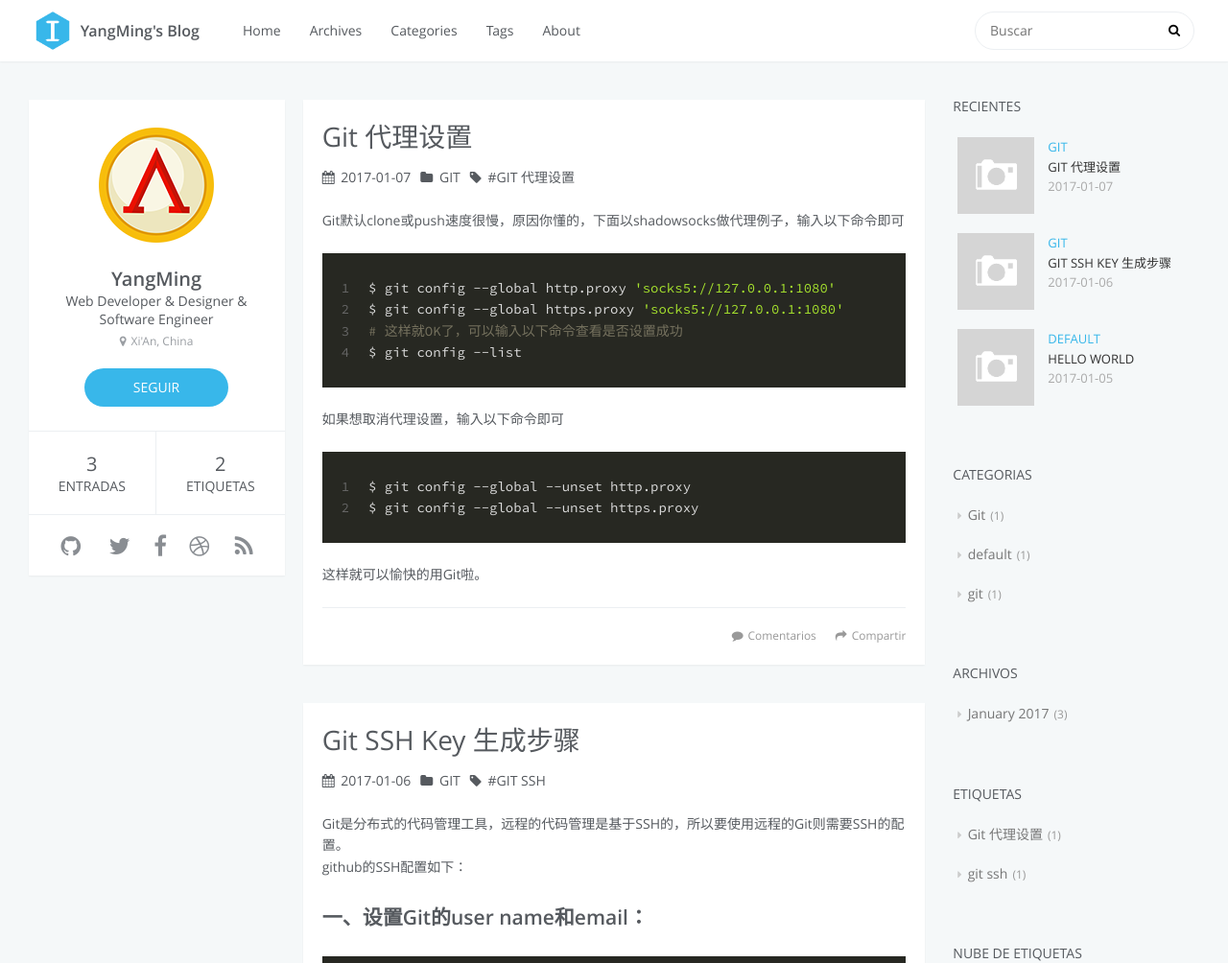
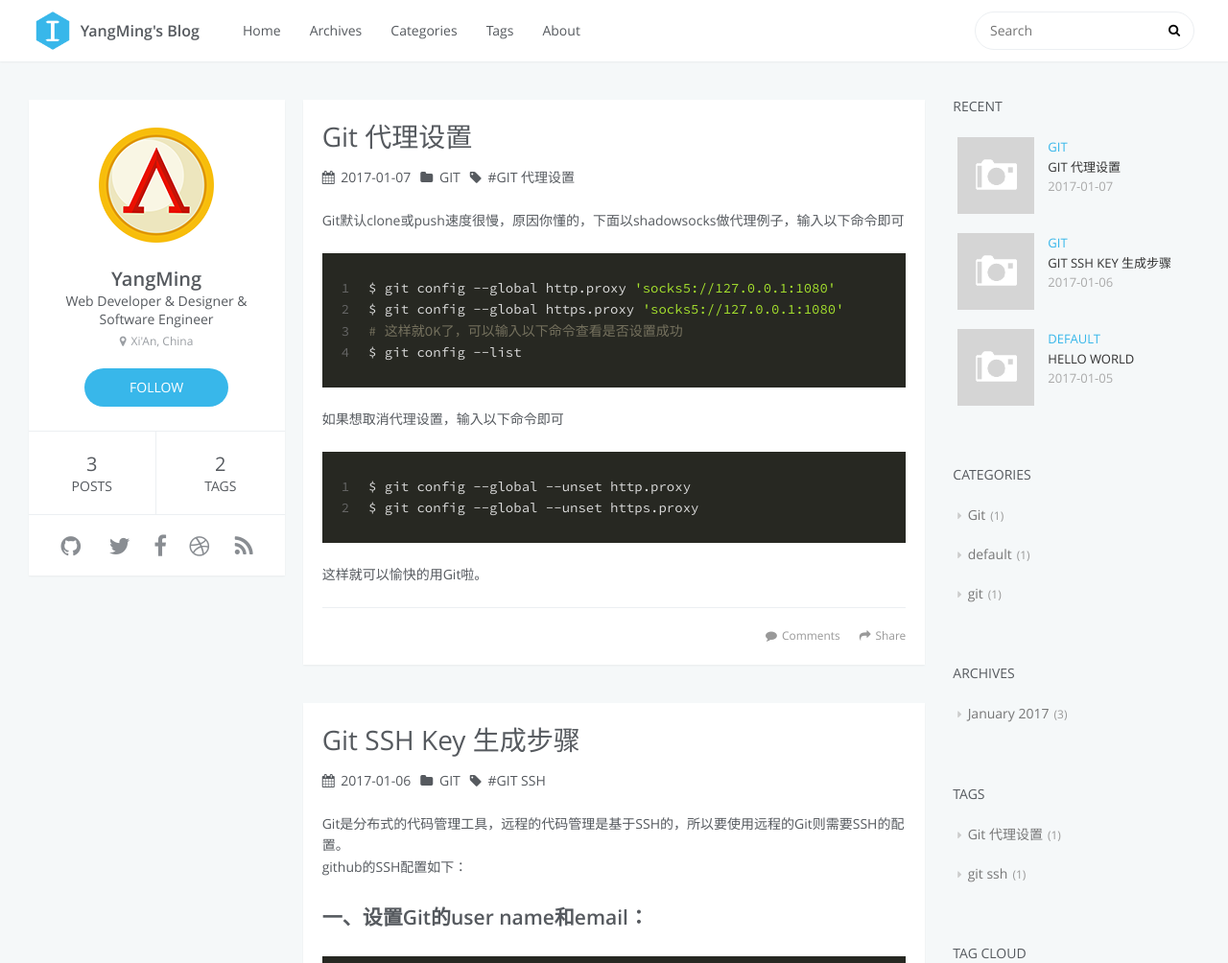
Before and after one commit to ymfeelcn/ymfeelcn.github.io, a plain HTML site: page index.html in a window 1280 px wide. Shown: the top 1004 px of the page at 96% size. Drawn offline with Linux system fonts and the light colour scheme; no server answers.

Commit message:
Site updated: 2017-01-07 02:13:46

```diff
--- a/index.html
+++ b/index.html
@@ -79,7 +79,7 @@
             <div id="search-form-wrap">
 
     <form class="search-form">
-        <input type="text" class="ins-search-input search-form-input" placeholder="Buscar" />
+        <input type="text" class="ins-search-input search-form-input" placeholder="Search" />
         <button type="submit" class="search-form-submit"></button>
     </form>
     <div class="ins-search">
@@ -98,10 +98,10 @@
 (function (window) {
     var INSIGHT_CONFIG = {
         TRANSLATION: {
-            POSTS: 'Entradas',
+            POSTS: 'Posts',
             PAGES: 'Pages',
-            CATEGORIES: 'Categorias',
-            TAGS: 'Etiquetas',
+            CATEGORIES: 'Categories',
+            TAGS: 'Tags',
             UNTITLED: '(Untitled)',
         },
         ROOT_URL: '/',
@@ -132,7 +132,7 @@
                 <td>
 
     <div class="search-form">
-        <input type="text" class="ins-search-input search-form-input" placeholder="Buscar" />
+        <input type="text" class="ins-search-input search-form-input" placeholder="Search" />
     </div>
 
                 </td>
@@ -152,16 +152,16 @@
             <h2 id="name">YangMing</h2>
             <h3 id="title">Web Developer &amp; Designer &amp; Software Engineer</h3>
             <span id="location"><i class="fa fa-map-marker"></i>Xi&#39;An, China</span>
-            <a id="follow" target="_blank" href="http://github.com/ymfeelcn">SEGUIR</a>
+            <a id="follow" target="_blank" href="http://github.com/ymfeelcn">FOLLOW</a>
         </div>
         <div class="article-info profile-block">
             <div class="article-info-block">
                 3
-                <span>Entradas</span>
+                <span>posts</span>
             </div>
             <div class="article-info-block">
                 2
-                <span>Etiquetas</span>
+                <span>tags</span>
             </div>
         </div>
 
@@ -265,7 +265,7 @@
 
 </div>
 
-    <a data-url="https://ymfeelcn.github.io/2017/01/07/Git-代理设置/" data-id="cixm398c900027ohilc6o2ypx" class="article-share-link"><i class="fa fa-share"></i>Compartir</a>
+    <a data-url="https://ymfeelcn.github.io/2017/01/07/Git-代理设置/" data-id="cixm398c900027ohilc6o2ypx" class="article-share-link"><i class="fa fa-share"></i>Share</a>
 <script>
     (function ($) {
         // Prevent duplicate binding
@@ -333,7 +333,7 @@
 
 
 
-        <a href="https://ymfeelcn.github.io/2017/01/07/Git-代理设置/#comments" class="article-comment-link disqus-comment-count" data-disqus-url="https://ymfeelcn.github.io/2017/01/07/Git-代理设置/">Comentarios</a>
+        <a href="https://ymfeelcn.github.io/2017/01/07/Git-代理设置/#comments" class="article-comment-link disqus-comment-count" data-disqus-url="https://ymfeelcn.github.io/2017/01/07/Git-代理设置/">Comments</a>
 
 
         </footer>
@@ -405,7 +405,7 @@
 
 </div>
 
-    <a data-url="https://ymfeelcn.github.io/2017/01/06/Git-SSH-Key-生成步骤/" data-id="cixm398bz00017ohidkn67644" class="article-share-link"><i class="fa fa-share"></i>Compartir</a>
+    <a data-url="https://ymfeelcn.github.io/2017/01/06/Git-SSH-Key-生成步骤/" data-id="cixm398bz00017ohidkn67644" class="article-share-link"><i class="fa fa-share"></i>Share</a>
 <script>
     (function ($) {
         // Prevent duplicate binding
@@ -473,7 +473,7 @@
 
 
 
-        <a href="https://ymfeelcn.github.io/2017/01/06/Git-SSH-Key-生成步骤/#comments" class="article-comment-link disqus-comment-count" data-disqus-url="https://ymfeelcn.github.io/2017/01/06/Git-SSH-Key-生成步骤/">Comentarios</a>
+        <a href="https://ymfeelcn.github.io/2017/01/06/Git-SSH-Key-生成步骤/#comments" class="article-comment-link disqus-comment-count" data-disqus-url="https://ymfeelcn.github.io/2017/01/06/Git-SSH-Key-生成步骤/">Comments</a>
 
 
         </footer>
@@ -540,7 +540,7 @@
 
 </div>
 
-    <a data-url="https://ymfeelcn.github.io/2017/01/05/hello-world/" data-id="cixm398cj00057ohi8zonzbsg" class="article-share-link"><i class="fa fa-share"></i>Compartir</a>
+    <a data-url="https://ymfeelcn.github.io/2017/01/05/hello-world/" data-id="cixm398cj00057ohi8zonzbsg" class="article-share-link"><i class="fa fa-share"></i>Share</a>
 <script>
     (function ($) {
         // Prevent duplicate binding
@@ -608,7 +608,7 @@
 
 
 
-        <a href="https://ymfeelcn.github.io/2017/01/05/hello-world/#comments" class="article-comment-link disqus-comment-count" data-disqus-url="https://ymfeelcn.github.io/2017/01/05/hello-world/">Comentarios</a>
+        <a href="https://ymfeelcn.github.io/2017/01/05/hello-world/#comments" class="article-comment-link disqus-comment-count" data-disqus-url="https://ymfeelcn.github.io/2017/01/05/hello-world/">Comments</a>
 
 
         </footer>
@@ -623,7 +623,7 @@
 
 
     <div class="widget-wrap">
-        <h3 class="widget-title">Recientes</h3>
+        <h3 class="widget-title">recent</h3>
         <div class="widget">
             <ul id="recent-post" class="">
 
@@ -691,7 +691,7 @@
 
 
     <div class="widget-wrap">
-        <h3 class="widget-title">Categorias</h3>
+        <h3 class="widget-title">categories</h3>
         <div class="widget">
             <ul class="category-list"><li class="category-list-item"><a class="category-list-link" href="/categories/Git/">Git</a><span class="category-list-count">1</span></li><li class="category-list-item"><a class="category-list-link" href="/categories/default/">default</a><span class="category-list-count">1</span></li><li class="category-list-item"><a class="category-list-link" href="/categories/git/">git</a><span class="category-list-count">1</span></li></ul>
         </div>
@@ -700,7 +700,7 @@
 
 
     <div class="widget-wrap">
-        <h3 class="widget-title">Archivos</h3>
+        <h3 class="widget-title">archives</h3>
         <div class="widget">
             <ul class="archive-list"><li class="archive-list-item"><a class="archive-list-link" href="/archives/2017/01/">January 2017</a><span class="archive-list-count">3</span></li></ul>
         </div>
@@ -709,7 +709,7 @@
 
 
     <div class="widget-wrap">
-        <h3 class="widget-title">Etiquetas</h3>
+        <h3 class="widget-title">tags</h3>
         <div class="widget">
             <ul class="tag-list"><li class="tag-list-item"><a class="tag-list-link" href="/tags/Git-代理设置/">Git 代理设置</a><span class="tag-list-count">1</span></li><li class="tag-list-item"><a class="tag-list-link" href="/tags/git-ssh/">git ssh</a><span class="tag-list-count">1</span></li></ul>
         </div>
@@ -718,7 +718,7 @@
 
 
     <div class="widget-wrap">
-        <h3 class="widget-title">Nube de etiquetas</h3>
+        <h3 class="widget-title">tag cloud</h3>
         <div class="widget tagcloud">
             <a href="/tags/Git-代理设置/" style="font-size: 10px;">Git 代理设置</a> <a href="/tags/git-ssh/" style="font-size: 10px;">git ssh</a>
         </div>
@@ -727,7 +727,7 @@
 
 
     <div class="widget-wrap widget-list">
-        <h3 class="widget-title">Links</h3>
+        <h3 class="widget-title">links</h3>
         <div class="widget">
             <ul>
 
@@ -762,7 +762,7 @@
     };
     (function() {
         var d = document, s = d.createElement('script');
-        s.src = '//' + 'hexo-theme-icarus' + '.disqus.com/count.js';
+        s.src = '//' + 'https-ymfeelcn-github-io' + '.disqus.com/count.js';
         s.setAttribute('data-timestamp', +new Date());
         (d.head || d.body).appendChild(s);
     })();
```
Also changed, not shown: 2017/01/05/hello-world/index.html (+18 -18 lines), 2017/01/06/Git-SSH-Key-生成步骤/index.html (+19 -19 lines), 2017/01/07/Git-代理设置/index.html (+18 -18 lines), archives/2017/01/index.html (+16 -16 lines), archives/2017/index.html (+16 -16 lines), archives/index.html (+16 -16 lines), categories/default/index.html (+16 -16 lines), categories/git/index.html (+24 -24 lines), categories/index.html (+17 -17 lines), content.json (added, +1 -0 lines), tags/Git-代理设置/index.html (+16 -16 lines), tags/git-ssh/index.html (+16 -16 lines).
